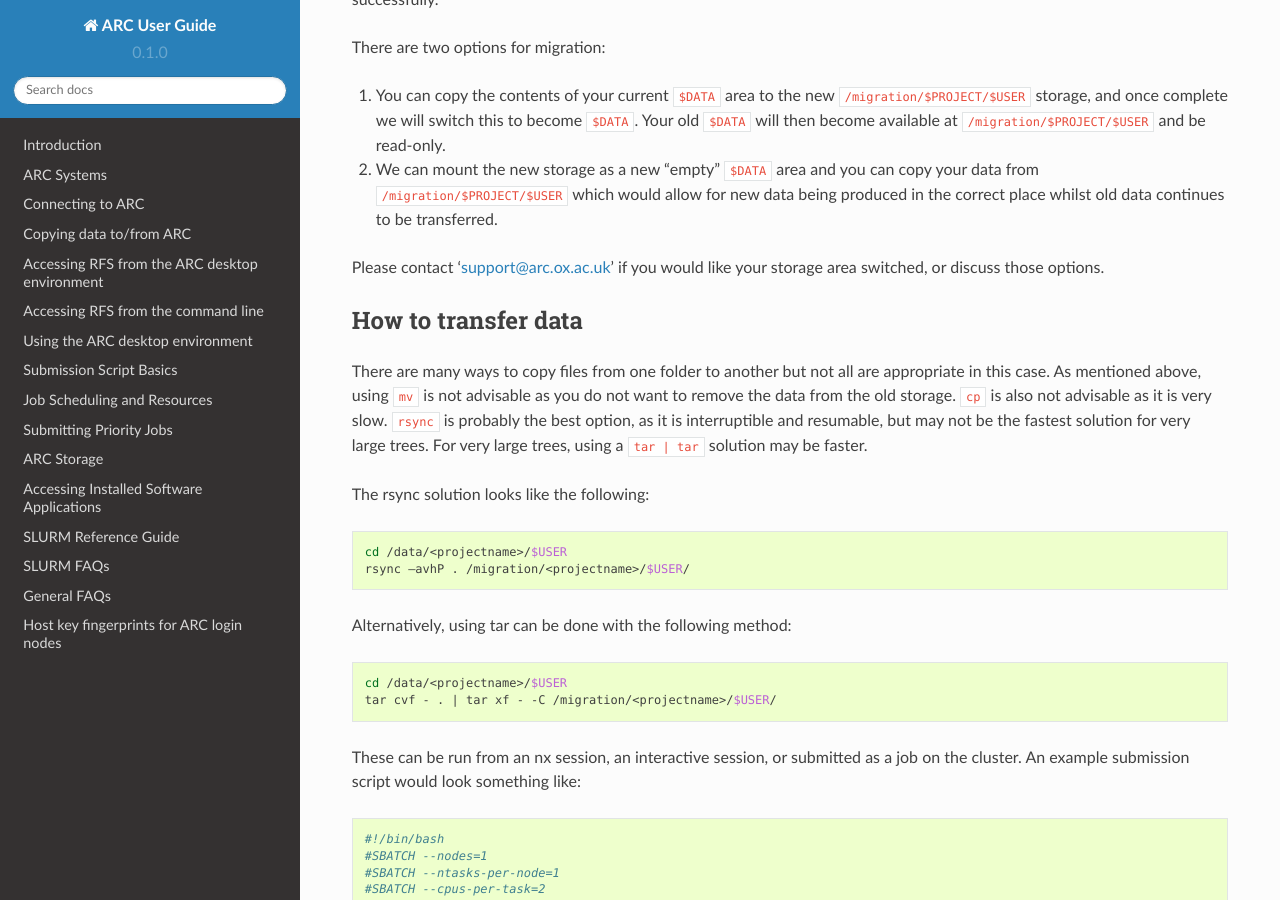
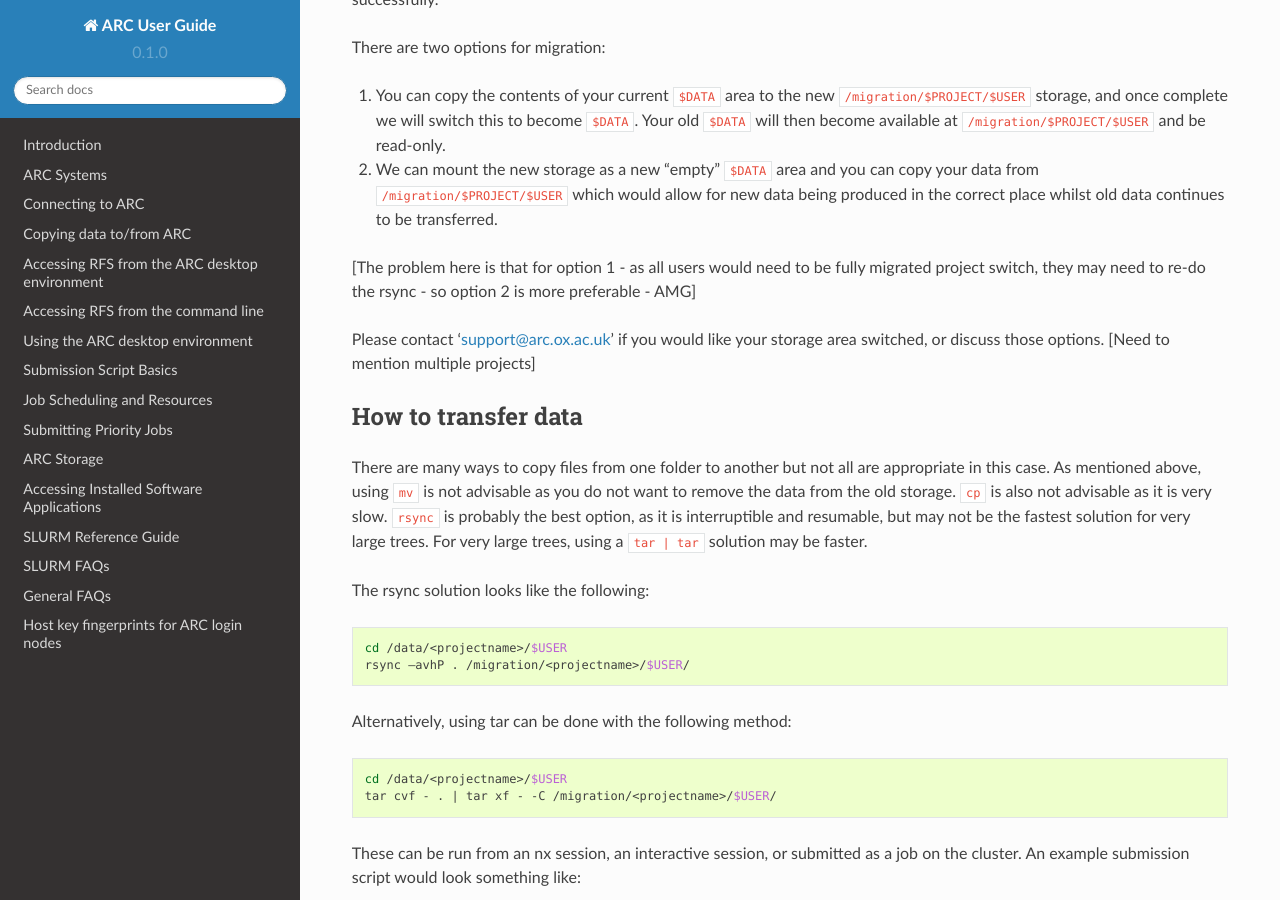
Before and after one commit to tina-friedrich/arc-user-guide, a Sphinx documentation site: the page built from docs/source/arc-storage-migration.rst, in a window 1280 px wide and 900 px high, scrolled down 673 px. Built offline with Sphinx 7.4.7 and the Read the Docs theme 2.0.0, drawn with Linux system fonts in a browser that asks for light colours.

Commit message:
Update arc-storage-migration.rst

```diff
--- a/docs/source/arc-storage-migration.rst
+++ b/docs/source/arc-storage-migration.rst
@@ -19,9 +19,12 @@ We have created all projects' and users' directories on the new storage and thes
 There are two options for migration:
 
 1) You can copy the contents of your current ``$DATA`` area to the new ``/migration/$PROJECT/$USER`` storage, and once complete we will switch this to become ``$DATA``. Your old ``$DATA`` will then become available at ``/migration/$PROJECT/$USER`` and be read-only.
+
 2) We can mount the new storage as a new "empty" ``$DATA`` area and you can copy your data from ``/migration/$PROJECT/$USER`` which would allow for new data being produced in the correct place whilst old data continues to be transferred.
 
-Please contact ‘support@arc.ox.ac.uk’ if you would like your storage area switched, or discuss those options.
+[The problem here is that for option 1 - as all users would need to be fully migrated project switch, they may need to re-do the rsync - so option 2 is more preferable - AMG]
+
+Please contact ‘support@arc.ox.ac.uk’ if you would like your storage area switched, or discuss those options. [Need to mention multiple projects]
 
 
 How to transfer data
```
